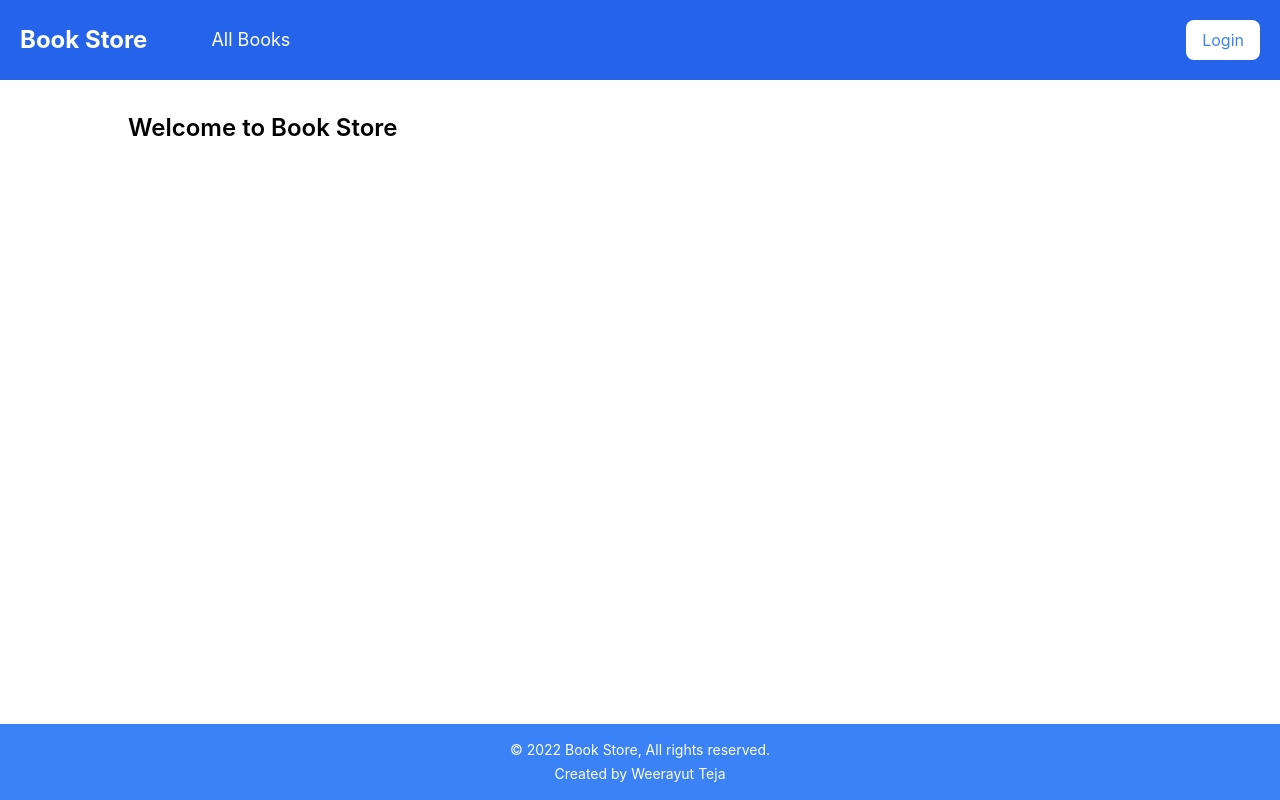
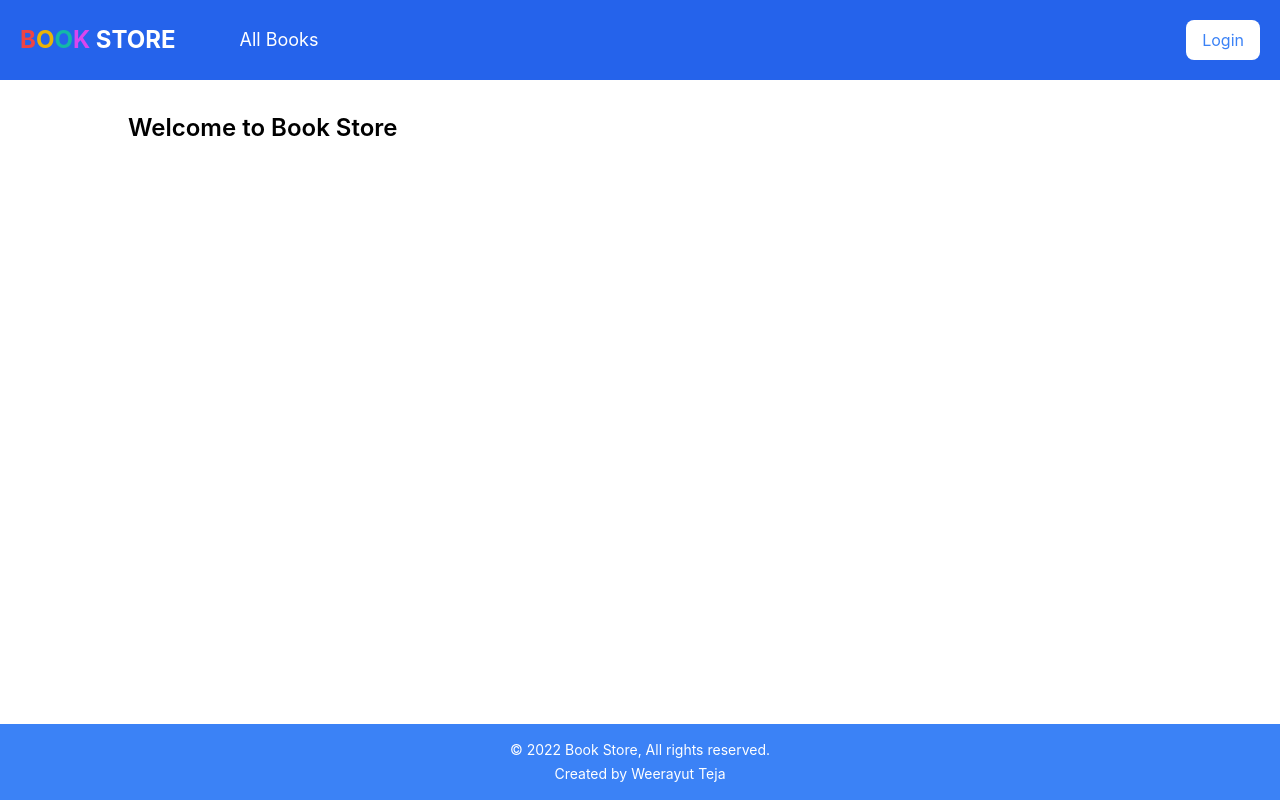
Before and after one commit to wteja/flask-bookstore, a Next.js app in the folder frontend/: page / in a window 1280 px wide. Built offline with nearby package versions, Linux system fonts and the light colour scheme; no server answers.

Commit message:
Decorate logo

```diff
--- a/frontend/src/home/BookList.tsx
+++ b/frontend/src/home/BookList.tsx
@@ -22,7 +22,7 @@ function BookList() {
         return null;
 
     return (
-        <div className="grid grid-cols-4 gap-4 my-8">
+        <div className="lg:grid lg:grid-cols-4 gap-4 my-8">
             {books.map(it => (
                 <div key={it.id} className="p-4 border border-gray-300 bg-white">
                     <Link href={`/books/${it.id}`}>
--- a/frontend/src/ui-kit/Header.tsx
+++ b/frontend/src/ui-kit/Header.tsx
@@ -8,7 +8,7 @@ function Header() {
     return (
         <div className="bg-blue-600 text-white p-5 flex items-center justify-between">
             <h1 className="font-bold text-2xl"> <Link href="/">
-                <a>Book Store</a>
+                <a><span className="text-red-500">B</span><span className="text-yellow-500">O</span><span className="text-teal-500">O</span><span className="text-fuchsia-500">K</span> <span className="text-white">STORE</span></a>
             </Link>
             </h1>
             <ul className="flex-1 mx-16 text-lg flex items-center space-x-16">
```
